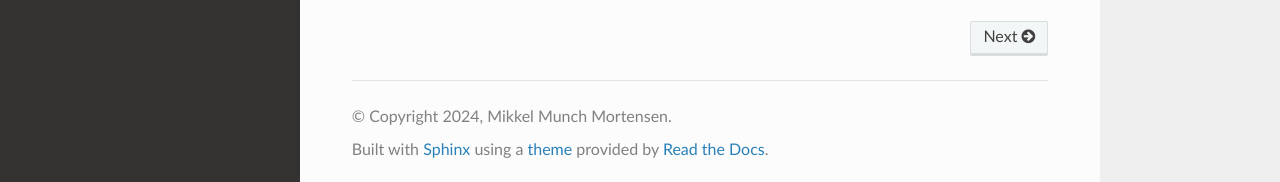
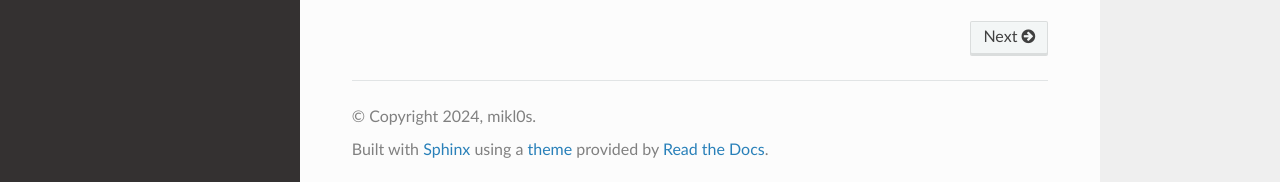
Before and after one commit to mikl0s/LG3K, a Sphinx documentation site: the page built from docs/index.rst, in a window 1280 px wide and 900 px high, scrolled down 5002 px. Shown: the part 715-897 px from the top of the window. Built offline with Sphinx 7.4.7 and the Read the Docs theme 3.1.0, drawn with Linux system fonts in a browser that asks for light colours.

```diff
--- a/docs/conf.py
+++ b/docs/conf.py
@@ -7,13 +7,13 @@ sys.path.insert(0, os.path.abspath(".."))
 
 # Project information
 project = "Log Generator 3000"
-copyright = "2024, Mikkel Munch Mortensen"
-author = "Mikkel Munch Mortensen"
+copyright = "2024, mikl0s"
+author = "mikl0s"
 
 # The full version, including alpha/beta/rc tags
-release = "0.6.2"
+release = "0.6.3"
 # The short X.Y version
-version = "0.6.2"
+version = "0.6.3"
 
 # General configuration
 extensions = [
--- a/lg3k/__init__.py
+++ b/lg3k/__init__.py
@@ -2,6 +2,6 @@
 
 from .main import load_modules
 
-__version__ = "0.6.2"
-__author__ = "Mikkel Munch Mortensen"
+__version__ = "0.6.3"
+__author__ = "mikl0s"
 __all__ = ["load_modules"]
--- a/setup.py
+++ b/setup.py
@@ -10,8 +10,8 @@ setup(
     description="Log Generator 3000 - A modular log generation tool",
     long_description=long_description,
     long_description_content_type="text/markdown",
-    version="0.6.2",
-    author="Mikkel Munch Mortensen",
+    version="0.6.3",
+    author="mikl0s",
     author_email="lg3k@dataloes.dk",
     url="https://github.com/mikl0s/LG3K",
     packages=find_packages(exclude=["tests*", "docs*"]),
```
Also changed, not shown: 1 other file.
